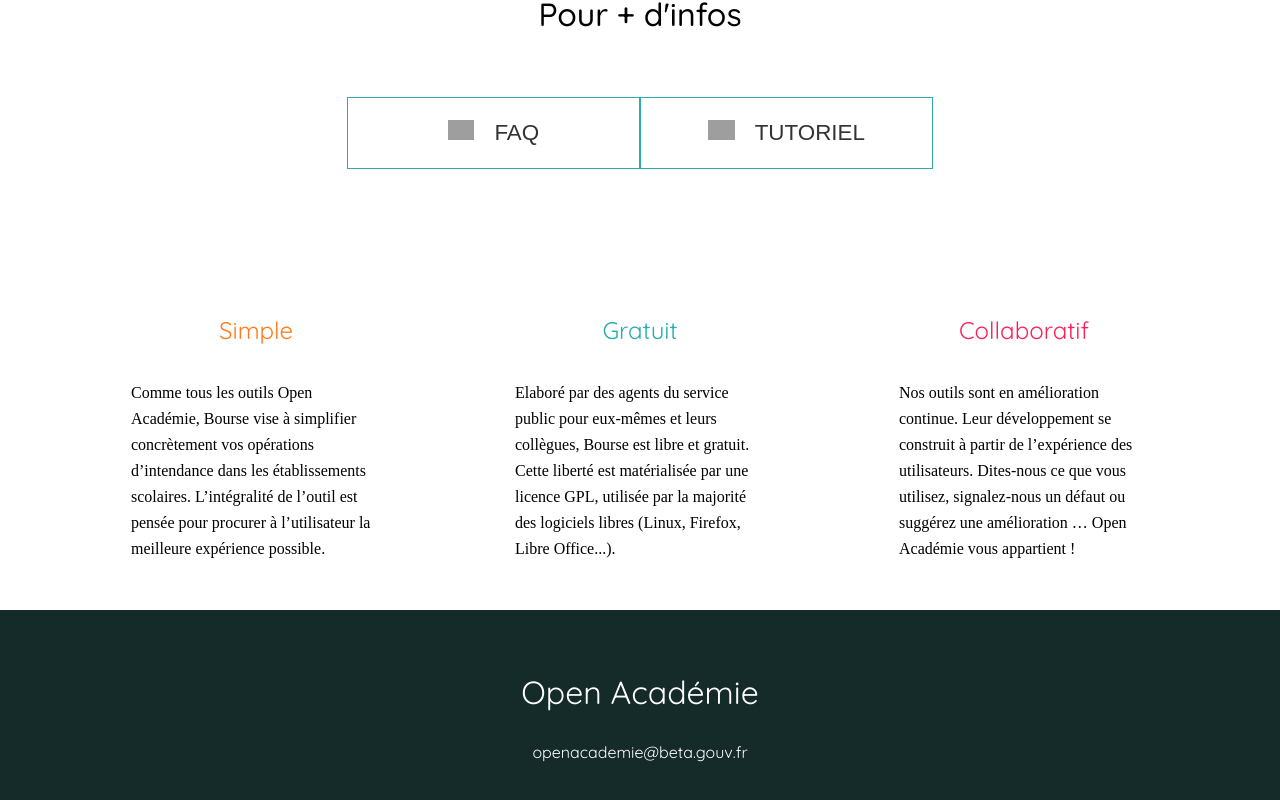
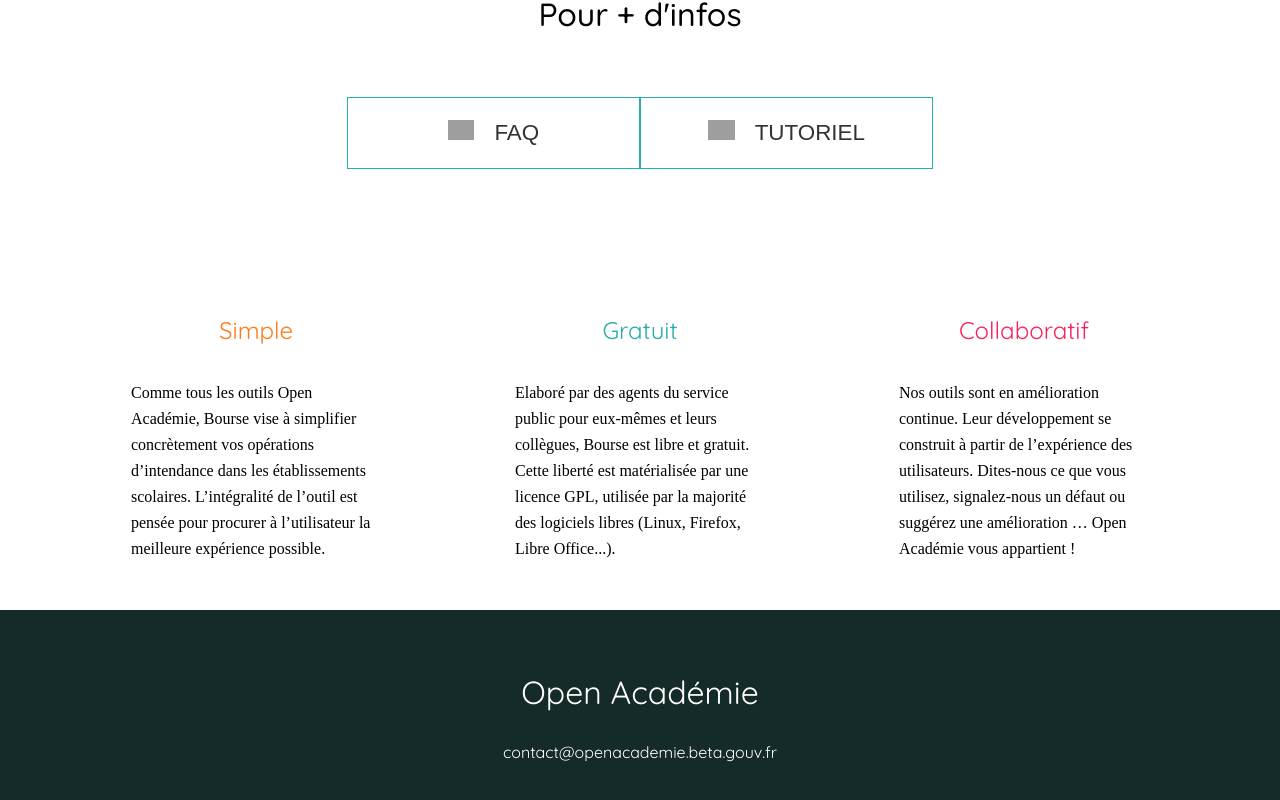
Before and after one commit to betagouv/open-academie, a Next.js app: page /bourse in a window 1280 px wide. Shown: the part 1083-1883 px from the top of the page. Built offline with nearby package versions, Linux system fonts and the light colour scheme; grey boxes are pictures that could not be loaded; a web font is replaced by a local one.

Commit message:
Change contact adress

```diff
--- a/components/layout.js
+++ b/components/layout.js
@@ -22,7 +22,7 @@
 
     <footer>
       <p>Open Académie</p>
-      <a href="mailto:openacademie@beta.gouv.fr">openacademie@beta.gouv.fr</a>
+      <a href="mailto:contact@openacademie.beta.gouv.fr">contact@openacademie.beta.gouv.fr</a>
 
       <style jsx>{`
         footer {
```
Also changed, not shown: pages/contact.js (+1 -1 lines).
